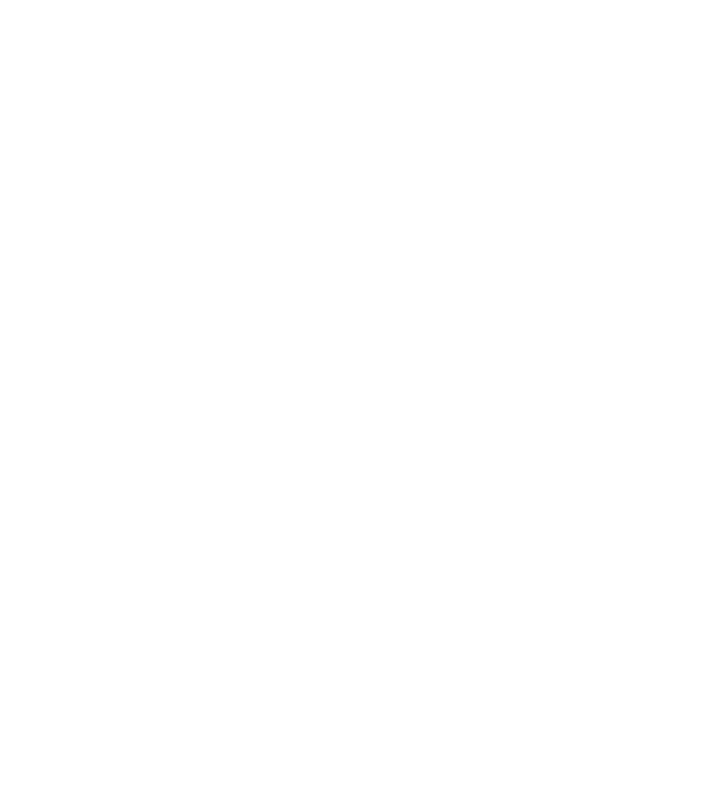
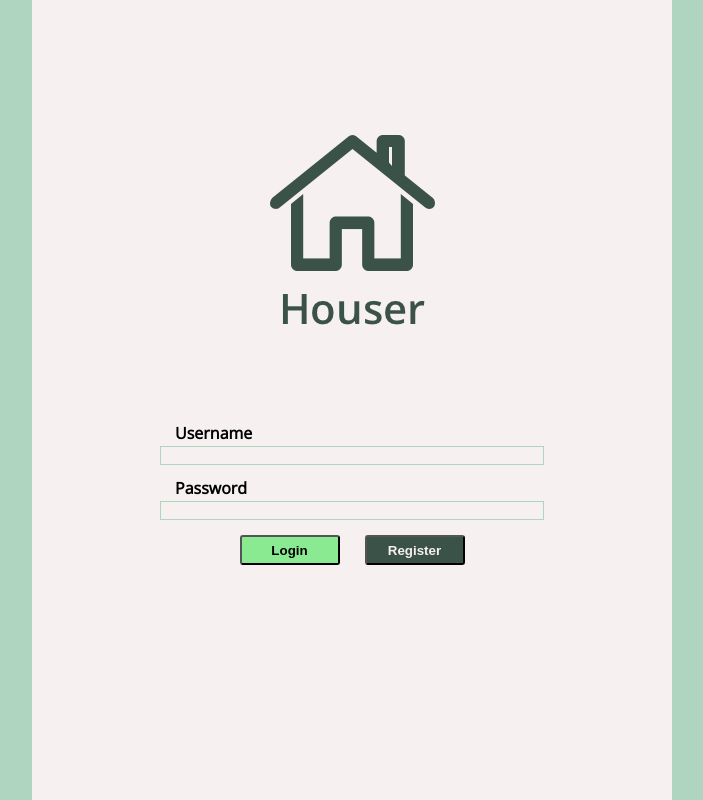
Before and after one commit to DriscollRichie/houser, a React (Create React App) app: page / in a window 1280 px wide. Shown: the whole page, without its empty margins (288-991 px from the left). Built offline with nearby package versions, Linux system fonts and the light colour scheme.

Commit message:
Finished styling auth view

```diff
--- a/src/Components/App/App.js
+++ b/src/Components/App/App.js
@@ -1,10 +1,11 @@
 import React, { Component } from 'react';
+import Auth from '../Auth/Auth'
 
 class App extends Component {
   render() {
     return (
       <div className="App">
-
+        <Auth/>
       </div>
     );
   }
--- a/src/Components/Auth/Auth.css
+++ b/src/Components/Auth/Auth.css
@@ -0,0 +1,78 @@
+@import url('https://fonts.googleapis.com/css?family=Open+Sans');
+
+body {
+  font-family: 'Open Sans', sans-serif;
+}
+
+#auth-view {
+  background-color: #AFD4C0;
+  width: 100%;
+  height: 100%;
+  display: flex;
+  justify-content: center;
+}
+
+#auth-login-mid {
+  background-color: #F6F0F0;
+  height: 100vh;
+  width: 50%;
+  display: flex;
+  justify-content: center;
+  align-items: center;
+}
+
+#auth-login-content {
+  height: 50%;
+  width: 100%;
+  display: flex;
+  justify-content: center;
+  align-items: center;
+  flex-direction: column;
+}
+
+#auth-logo {
+  width: auto;
+  height: auto;
+  position: relative;
+  bottom: 100px;
+}
+
+.auth-input {
+  background-color: #F6F0F0;
+  border-color: #AFD4C0;
+  border-style: solid;
+  border-width: 1px;
+  width: 100%;
+  margin-bottom: 15px;
+}
+
+#auth-input-section {
+  width: 60%;
+}
+
+.auth-input-name {
+  margin-left: 15px;
+  margin-bottom: 5px;
+}
+
+#auth-buttons {
+  width: 225px;
+  display: flex;
+  justify-content: space-between;
+}
+
+#auth-login-button {
+  background-color: #8aea92;
+  width: 100px;
+  height: 30px;
+  font-weight: 700;
+  border-radius: 3px;
+}
+#auth-register-button {
+  background-color: #3b5249;
+  color: #F6F0F0;
+  width: 100px;
+  height: 30px;
+  font-weight: 700;
+  border-radius: 3px;
+}
--- a/src/Components/Auth/Auth.js
+++ b/src/Components/Auth/Auth.js
@@ -0,0 +1,25 @@
+import React from 'react'
+import './Auth.css'
+import logo from '../../assets/auth_logo.png'
+
+export default function Auth() {
+  return (
+    <div id='auth-view'>
+      <section id='auth-login-mid'>
+        <div id='auth-login-content'>
+          <img src={logo} alt='logo' id='auth-logo' />
+          <div id='auth-input-section'>
+            <h3 className='auth-input-name'>Username</h3>
+            <input className='auth-input' />
+            <h3 className='auth-input-name'>Password</h3>
+            <input className='auth-input' />
+          </div>
+          <div id='auth-buttons'>
+            <button id='auth-login-button'>Login</button>
+            <button id='auth-register-button'>Register</button>
+          </div>
+        </div>
+      </section>
+    </div>
+  )
+}
--- a/src/index.js
+++ b/src/index.js
@@ -1,5 +1,6 @@
 import React from 'react';
 import ReactDOM from 'react-dom';
 import App from './Components/App/App';
+import './reset.css'
 
 ReactDOM.render(<App />, document.getElementById('root'));
--- /dev/null
+++ b/src/reset.css
@@ -0,0 +1,71 @@
+html, body, div, span, object, iframe,
+h1, h2, h3, h4, h5, h6, p, blockquote, pre,
+abbr, address, cite, code,
+del, dfn, em, img, ins, kbd, q, samp,
+small, strong, sub, sup, var,
+b, i,
+dl, dt, dd, ol, ul, li,
+fieldset, form, label, legend,
+table, caption, tbody, tfoot, thead, tr, th, td,
+article, aside, canvas, details, figcaption, figure,
+footer, header, hgroup, menu, nav, section, summary,
+time, mark, audio, video {
+    margin:0;
+    padding:0;
+    border:0;
+    outline:0;
+    font-size:100%;
+    vertical-align:baseline;
+    background:transparent;
+}
+body {
+    line-height:1;
+    -webkit-font-smoothing: antialiased;
+    -moz-osx-font-smoothing: grayscale;
+}
+article,aside,details,figcaption,figure,
+footer,header,hgroup,menu,nav,section {
+    display:block;
+}
+nav ul {
+    list-style:none;
+}
+blockquote, q {
+    quotes:none;
+}
+blockquote:before, blockquote:after,
+q:before, q:after {
+    content:'';
+    content:none;
+}
+a {
+    margin:0;
+    padding:0;
+    font-size:100%;
+    vertical-align:baseline;
+    background:transparent;
+    text-decoration: none;
+}
+del {
+    text-decoration: line-through;
+}
+abbr[title], dfn[title] {
+    border-bottom:1px dotted;
+    cursor:help;
+}
+table {
+    border-collapse:collapse;
+    border-spacing:0;
+}
+input, select {
+    vertical-align:middle;
+}
+*, *:before, *:after {
+ box-sizing: border-box;
+}
+*:focus{
+    outline: none;
+}
+button {
+  outline: none;
+}
```
Also changed, not shown: src/assets/auth_logo.png (added).
